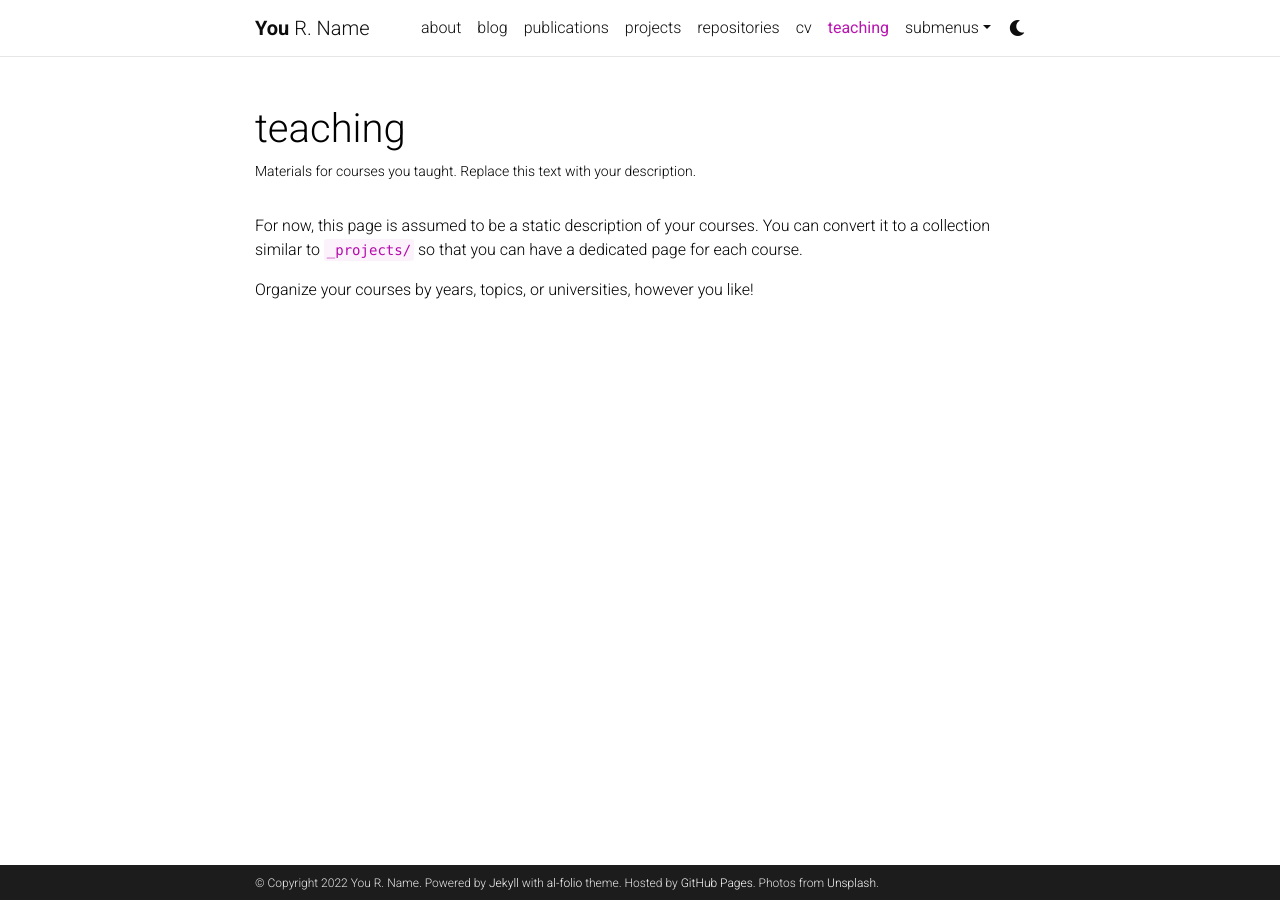
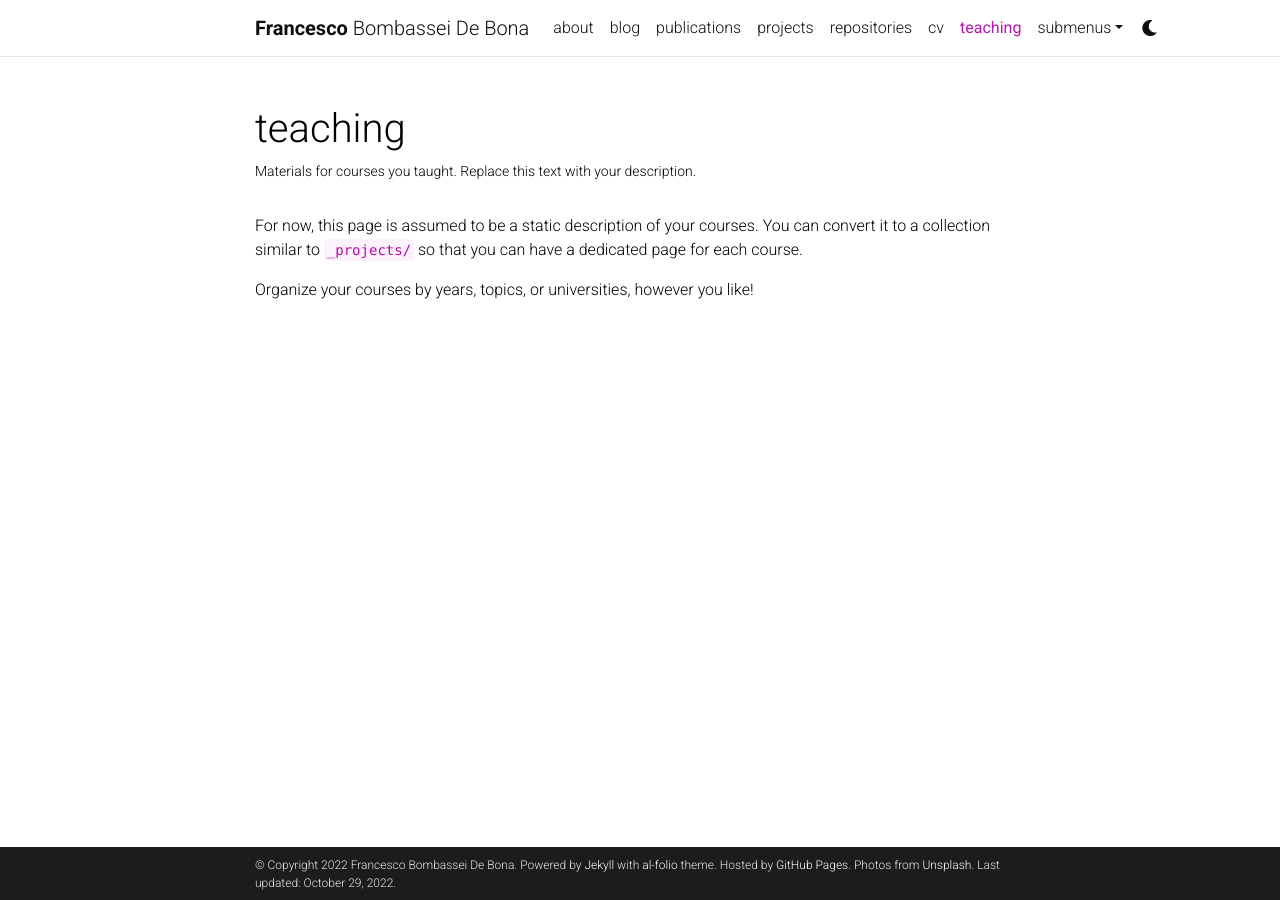
Before and after one commit to FraBomba6/frabomba6.github.io, a Jekyll site: the page built from _pages/teaching.md, in a window 1280 px wide. Built offline with Jekyll 4.4.1, drawn with Linux system fonts in a browser that asks for light colours; comment, search, counter and statistics services are not loaded; a style sheet for code colours, icons or effects is not loaded.

Commit message:
First setup

```diff
--- a/_config.yml
+++ b/_config.yml
@@ -3,12 +3,12 @@
 # -----------------------------------------------------------------------------
 
 title: blank # the website title (if blank, full name will be used instead)
-first_name: You
-middle_name: R.
-last_name: Name
-email: you@example.com
+first_name: Francesco
+middle_name:
+last_name: Bombassei De Bona
+email: francesco.bombasseidebona@gmail.com
 description: > # the ">" symbol means to ignore newlines until "footer_text:"
-  A simple, whitespace theme for academics. Based on [*folio](https://github.com/bogoli/-folio) design.
+  My personal web page.
 footer_text: >
   Powered by <a href="https://jekyllrb.com/" target="_blank">Jekyll</a> with <a href="https://github.com/alshedivat/al-folio">al-folio</a> theme.
   Hosted by <a href="https://pages.github.com/" target="_blank">GitHub Pages</a>.
@@ -18,9 +18,9 @@
 lang: en # the language of your site (for example: en, fr, cn, ru, etc.)
 icon: ⚛️  # the emoji used as the favicon (alternatively, provide image name in /assets/img/)
 
-url: https://alshedivat.github.io # the base hostname & protocol for your site
+url: https://frabomba6.github.io # the base hostname & protocol for your site
 baseurl: /al-folio # the subpath of your site, e.g. /blog/
-last_updated: false # set to true if you want to display last updated in the footer
+last_updated: true # set to true if you want to display last updated in the footer
 impressum_path:  # set to path to include impressum link in the footer, use the same path as permalink in a page, helps to conform with EU GDPR
 
 # -----------------------------------------------------------------------------
@@ -67,18 +67,18 @@
 # Social integration
 # -----------------------------------------------------------------------------
 
-github_username: # your GitHub user name
+github_username: FraBomba6 # your GitHub user name
 gitlab_username: # your GitLab user name
-twitter_username: # your Twitter handle
-linkedin_username: # your LinkedIn user name
+twitter_username: fra_bomba6 # your Twitter handle
+linkedin_username: francesco-bombassei-de-bona-52990415a # your LinkedIn user name
 scholar_userid: # your Google Scholar ID
 semanticscholar_id: # your Semantic Scholar ID
 whatsapp_number: # your WhatsApp number (full phone number in international format. Omit any zeroes, brackets, or dashes when adding the phone number in international format.)
-orcid_id: # your ORCID ID
+orcid_id: 0000-0003-2120-4187 # your ORCID ID
 medium_username: # your Medium username
 quora_username: # your Quora username
 publons_id: # your ID on Publons
-research_gate_profile: # your profile on ResearchGate
+research_gate_profile: Francesco-Bombassei-De-Bona # your profile on ResearchGate
 blogger_url: # your blogger URL
 work_url: # work page URL
 keybase_username: # your keybase user name
@@ -95,7 +95,7 @@
 discord_id: # your discord id (18-digit unique numerical identifier)
 
 contact_note: >
-  You can even add a little note about which of these is the best way to reach you.
+  Feel free to drop me an email or a message on a social network.
 
 # -----------------------------------------------------------------------------
 # Analytics and search engine verification
```
Also changed, not shown: 1 other file.
